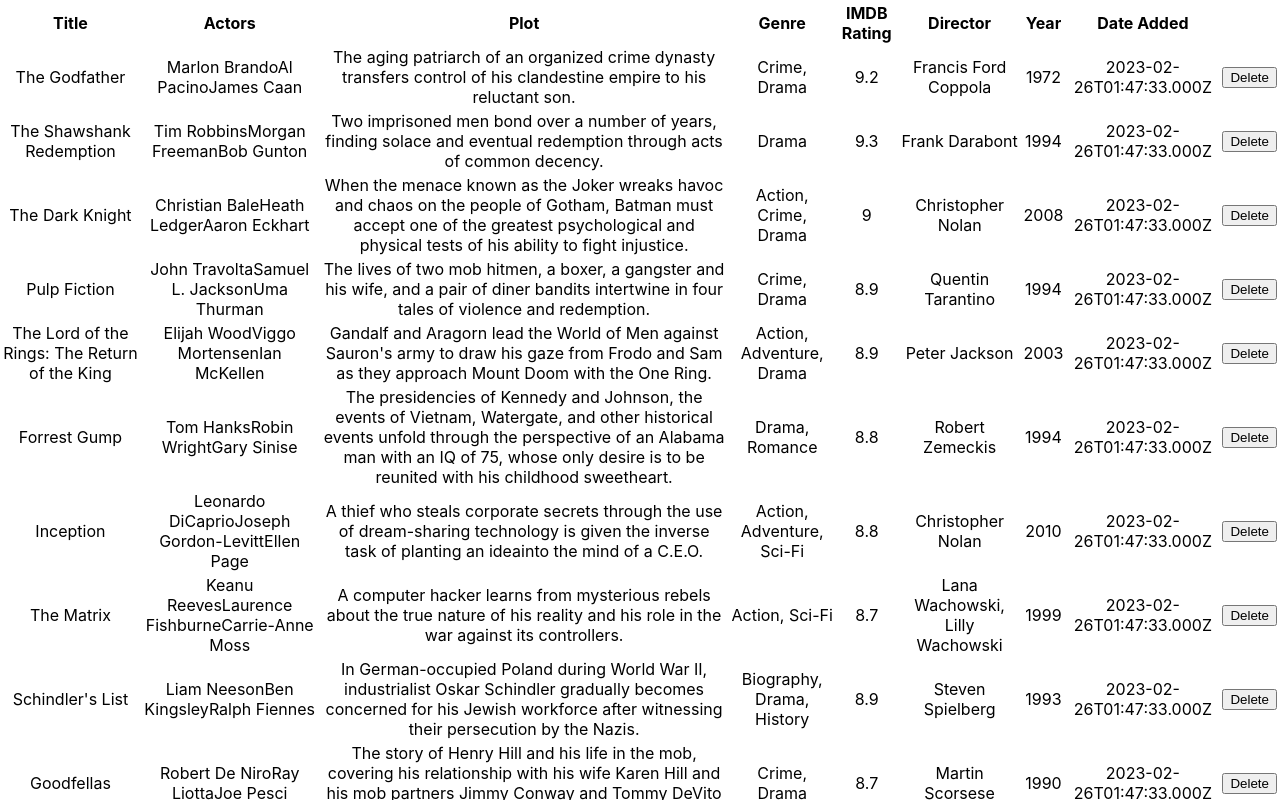
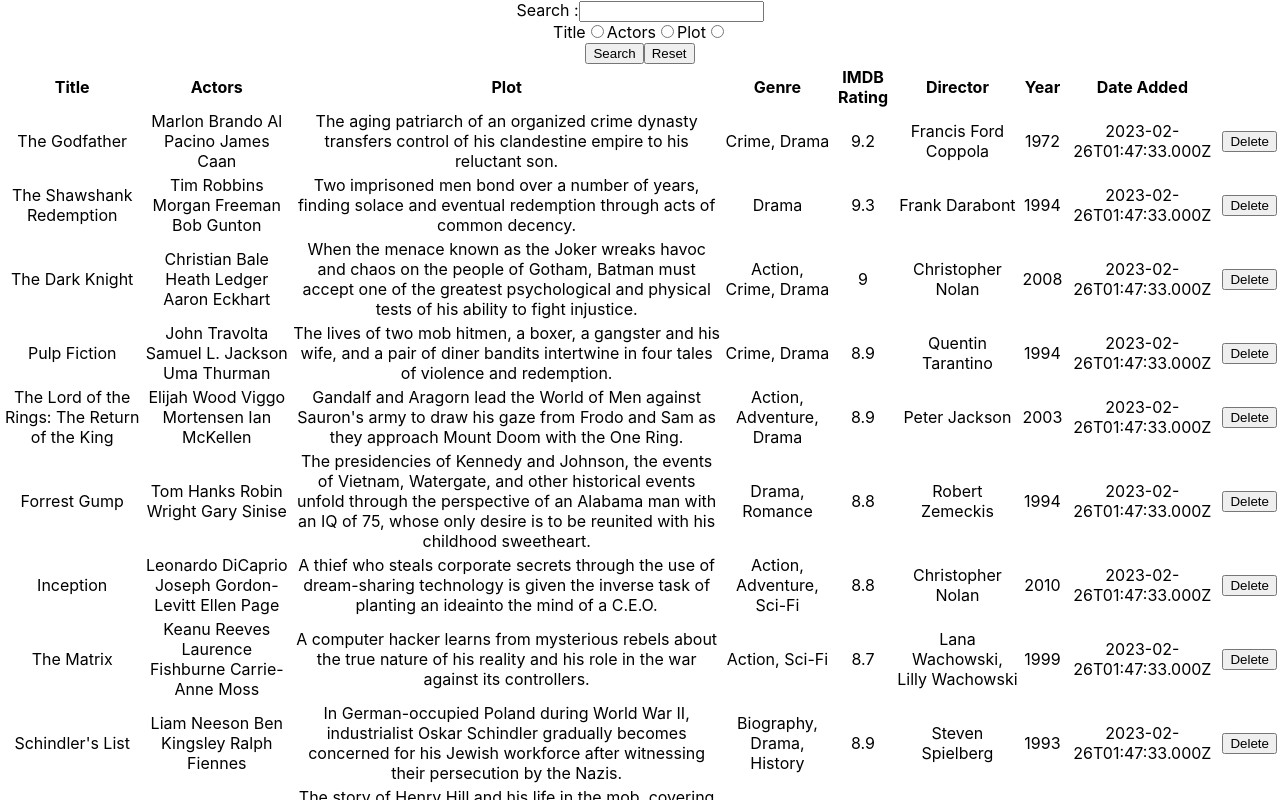
Before and after one commit to jwebs22/ReactIntroForm, a React (Create React App) app: page / in a window 1280 px wide. Shown: the top 800 px of the page. Built offline with nearby package versions, Linux system fonts and the light colour scheme.

Commit message:
Updated with class example. DateAdded still not working. Actor and Plot search not working

```diff
--- a/src/App.js
+++ b/src/App.js
@@ -1,11 +1,10 @@
 import './App.css';
 import Table from './Table'
 import MovieForm from './MovieForm';
+import SearchBar from './SearchBar';
 import { useState } from 'react';
 
 function App() {
-
-
 
   const moviesData = [
 		{
@@ -125,11 +124,37 @@ function App() {
     setMovies(filteredMovies)
   }
 
+  const resetSearch = () => {
+	setMovies(moviesData);
+  }
+
+  const filterMovies = (input, field) => {
+
+	// //show all films if there is no query
+	// if (searchField.trim().length === 0) {
+	// 	setMovies(moviesData);
+	// 	return;
+	// }
+
+	 const moviesFiltered = movies.filter((movie) => {
+		   return movie[field].toLowerCase().includes(input.toLowerCase())
+	 })
+
+	 setMovies(moviesFiltered)
+  }
+
+
+
   return (
  <div className="App">
+  <SearchBar
+	filterMovies={filterMovies}
+	resetSearch={resetSearch}
+  />
   <Table
      movies={movies}
      removeMovie={removeMovie}
+
   />
   <MovieForm
     addMovie={addMovie}
--- /dev/null
+++ b/src/SearchBar.js
@@ -0,0 +1,68 @@
+import { useState } from "react";
+
+
+function SearchBar(props){
+
+    // setting up the state
+    const [input, setInput] = useState("");
+    const [field, setField] = useState("");
+
+    const handleOnSubmit = e => {
+        e.preventDefault();
+        //show filtered results, call to function in App.js
+        props.filterMovies(input, field);
+    }
+
+    const handleReset = () => {
+        props.resetSearch();
+    }
+
+    return (
+        <form onSubmit={handleOnSubmit}>
+            <label htmlFor="search">Search :</label>
+            <input
+                type="text"
+                id="search"
+                name="search"
+                value={input}
+                onChange={e => setInput(e.target.value)}
+                /><br/>
+            <label htmlFor="title">Title</label>
+            <input
+                type="radio"
+                id="title"
+                name="title"
+                value="title"
+                onChange={e => setField(e.target.value)}
+                checked={field === "title"}
+                />
+            <label htmlFor="actors">Actors</label>
+            <input
+                type="radio"
+                id="actors"
+                name="actors"
+                value="actors"
+                onChange={e => setField(e.target.value)}
+                checked={field === "actors"}
+                />
+            <label htmlFor="plot">Plot</label>
+            <input
+                type="radio"
+                id="plot"
+                name="plot"
+                value="plot"
+                onChange={e => setField(e.target.value)}
+                checked={field === "plot"}
+                />
+            <br/>
+            <button type="submit">
+                Search
+            </button>
+            <button type="submit" onClick={handleReset}>
+                Reset
+            </button>
+        </form>
+    );
+}
+
+export default SearchBar;
--- a/src/Table.js
+++ b/src/Table.js
@@ -3,7 +3,13 @@
  *
  */
 
+
  import React from "react";
+
+ /*
+ create two simple function components to make
+ our table code more readable
+ */
 
  //TABLE HEADER SIMPLE COMPONENT
  const TableHeader = () => {
@@ -35,7 +41,7 @@
        return (
          <tr key={index}>
            <td>{row.title}</td>
-           <td>{row.actors}</td>
+           <td>{row.actors.join(" ")}</td>
            <td>{row.plot}</td>
            <td>{row.genre}</td>
            <td>{row.imdbRating}</td>
```
